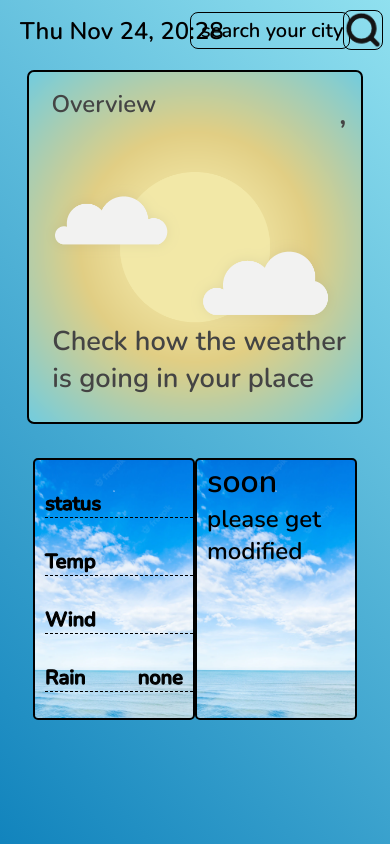
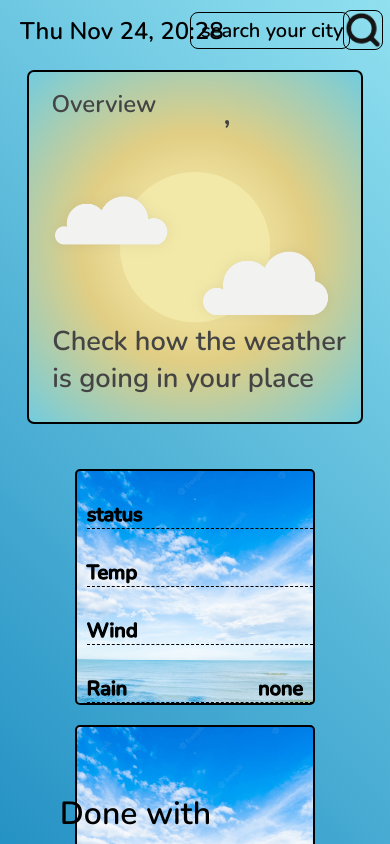
Before and after one commit to TinySmash/Weather-app, a React (Create React App) app: page / in a window 390 px wide. Shown: the top 844 px of the page. Built offline with nearby package versions, Linux system fonts and the light colour scheme.

Commit message:
finished project

```diff
--- a/src/App.js
+++ b/src/App.js
@@ -4,6 +4,7 @@ import Main from './components/main/Main';
 import { BrowserRouter as Router, Route, Routes } from 'react-router-dom';
 import { Provider } from 'react-redux';
 import store from './store';
+import NotFound from './components/notFound/NotFound';
 
 function App() {
   return (
@@ -14,6 +15,8 @@ function App() {
           <Routes>
 
             <Route exact path='/' element={<Main/>}></Route>
+            <Route exact path='*' element={<NotFound/>}></Route>
+
 
           </Routes>
         </Router>
--- a/src/actions/weatherActions.js
+++ b/src/actions/weatherActions.js
@@ -5,7 +5,7 @@ export const getWeather = (city) =>async dispatch => {
     .then(data => {
         if(data.cod == 200){
             console.log(data);
-            document.querySelector('.place-weather').innerText = `${data.weather?.[0].description}, ${((data.main.temp) - 273.15).toFixed(2)} °C`;
+            document.querySelector('.place-weather').innerText = `${data.weather?.[0].description}, ${((data.main.temp) - 273.15).toFixed(2)}°C`;
             document.querySelector('.country').innerText = data.sys.country;
             document.querySelector('#value1').innerText = data.weather?.[0].description;
             document.querySelector('#value2').innerText = `${((data.main.temp_min) - 273.15).toFixed(2)}°C /${((data.main.temp_max) - 273.15).toFixed(2)}°C `;
--- a/src/components/main/Main.css
+++ b/src/components/main/Main.css
@@ -96,15 +96,20 @@
 .overview-weather
 {
     position: absolute;
-    right: 5%;
+    right: 5px;
     top: 20px;
     color: rgb(68, 68, 68);
+    width: 40%;
+    display: flex;
+    justify-content: first baseline;
+    flex-direction:column;
 }
 
 .location
 {
-    position: relative;
-    margin-left: 30%;
+    position: static;
+    right: 2px;
+    float: left;
 }
 
 .info-container
@@ -146,3 +151,30 @@
     position: absolute;
     right: 10px;
 }
+
+.credits
+{
+    position: absolute;
+    top: 50%;
+    left: 50%;
+    transform: translate(-50%,-50%);
+}
+
+
+@media screen and (max-width : 560px){
+    body
+    {
+        height: 150vh;
+    }
+    .info-container
+    {
+        height: 495px;
+        display: flex;
+        flex-direction: column;
+    }
+    .info
+    {
+        margin-top: 20px;
+        width: 70%;
+    }
+}
--- a/src/components/main/Main.js
+++ b/src/components/main/Main.js
@@ -123,8 +123,7 @@ function Main(props){
                 <h3 className='index'>Rain <span className='value' id="value4">none</span></h3>
             </div>
             <div className="info" id='info2' >
-                <h1>soon</h1>
-                <h2>please get modified</h2>
+                <h1 className='credits'>Done with OpenWeatherMap</h1>
             </div>
         </div>
 
--- /dev/null
+++ b/src/components/notFound/NotFound.css
@@ -0,0 +1,8 @@
+.page-not-found
+{
+    position: absolute;
+    top: 50%;
+    left: 50%;
+    transform: translate(-50%,-50%);
+    width: max-content;
+}
--- /dev/null
+++ b/src/components/notFound/NotFound.js
@@ -0,0 +1,10 @@
+import React from 'react';
+import './NotFound.css'
+
+export default function NotFound() {
+  return (
+    <>
+        <h1 className="page-not-found">Error 404: Page not found</h1>
+    </>
+  )
+}
```
